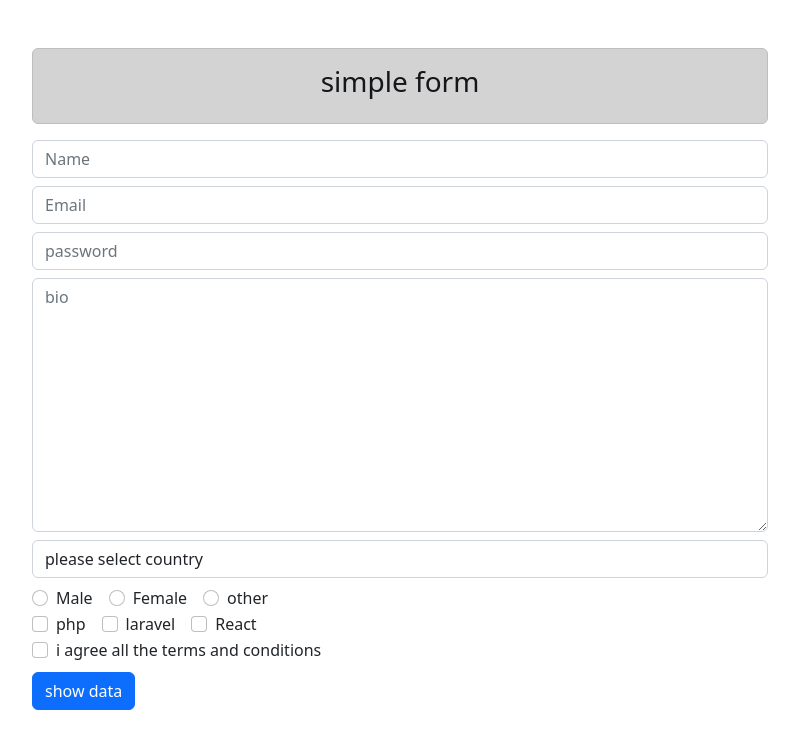
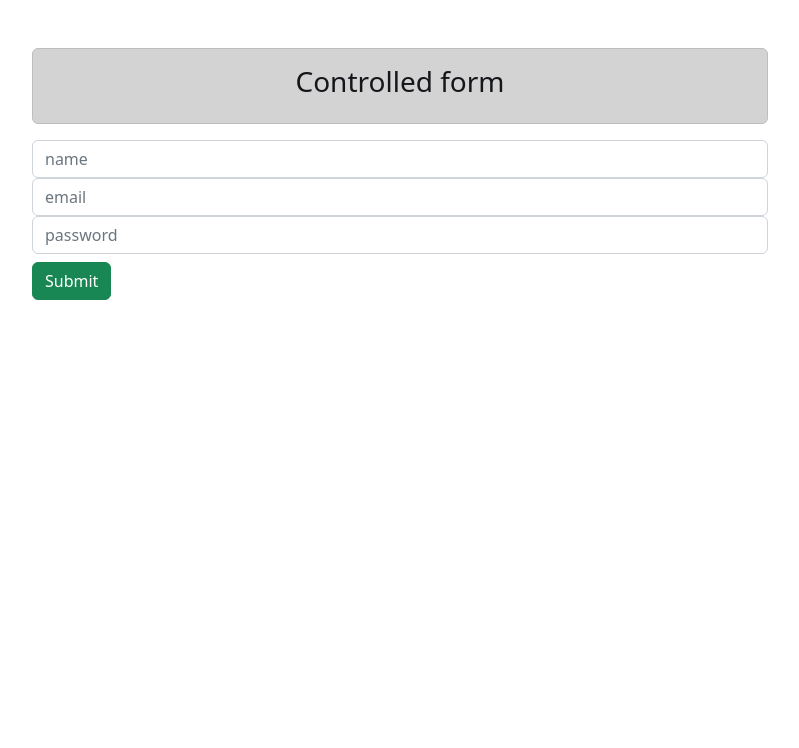
Before and after one commit to MasudurRahman34/core_react, a React (Create React App) app: page / in a window 1280 px wide. Shown: the top 748 px of the page, without its empty margins (240-1039 px from the left). Built offline with nearby package versions, Linux system fonts and the light colour scheme.

Commit message:
controlled uncontroller form added

```diff
--- a/src/component/app.jsx
+++ b/src/component/app.jsx
@@ -1,118 +1,16 @@
 import React, { Component } from "react";
+import ControlledFormForm from "./form/controlled";
+// import UncontrolledForm from "./form/uncontrolled";
 // import Profile from './profile';
 // import Navbar from './profile/navbar';
 class App extends Component {
 
-    state = {
-        name: "",
-        email: "",
-        password: "",
-        bio: "",
-        country: "",
-        skills: [],
-        gender: "",
-        agree: false
-    }
+    render() {
 
-    handleOnChangeEvent = (event) => {
-        this.setState({
-            [event.target.name]: event.target.value
-        });
-    }
-    handleOnClickEvent = (event) => {
-        console.log(this.state)
-    }
-
-    handleCheckbox=(event)=>{
-        this.setState({
-            agree : event.target.checked
-        })
-    }
-    handleSkillsChange=(event)=>{
-        if(event.target.checked){
-            this.setState({
-                skills:[...this.state.skills,event.target.value]
-            });
-        }else{
-            const skills= this.state.skills.filter(skill=>skill !== event.target.value)
-            this.setState({skills});
-        }
-    }
-
-
-    render() {
-        const { name, email, password, bio, country , skills, agree } = this.state
         return (
             <div id="App">
-                <div className="container">
-                    <div className="row">
-                        <div className="col-md-8 offset-md-2  mt-5">
-                            <div className="alert alert-dark" role="alert">
-                                <h3 className="text-center">simple form</h3>
-                            </div>
-                            {/* <form action=""> */}
-                            <div className="form-group">
-
-                                <input type="text" value={name} onChange={this.handleOnChangeEvent} className="form-control my-2" placeholder="Name" id="name" name="name" />
-
-                                <input type="email" value={email} onChange={this.handleOnChangeEvent} className="form-control my-2" placeholder="Email" id="email" name="email" />
-
-                                <input type="password" value={password} onChange={this.handleOnChangeEvent} className="form-control my-2" placeholder="password" id="password" name="password" />
-
-
-                                <textarea value={bio} cols="30" rows="10" className="form-control my-2" onChange={this.handleOnChangeEvent} placeholder="bio" id="bio" name="bio">Bio</textarea>
-
-                                <select className="form-control my-2" value={country} onChange={this.handleOnChangeEvent} name="country" id="country">
-                                    <option>please select country</option>
-                                    <option value="bangladesh">bangladesh</option>
-                                    <option value="india">india</option>
-                                    <option value="keniye">keniye</option>
-                                    <option value="uk">uk</option>
-                                    <option value="usa">usa</option>
-                                    <option value="france">france</option>
-                                </select>
-
-
-                            </div>
-                            <div className="form-check form-check-inline">
-                                <input className="form-check-input" type="radio" name="gender" id="male" value="male" onChange={this.handleOnChangeEvent}/>
-                                <label className="form-check-label" htmlFor="male" >Male</label>
-                            </div>
-                            <div className="form-check form-check-inline">
-                                <input className="form-check-input" type="radio" name="gender" id="female" value="female" onChange={this.handleOnChangeEvent} />
-                                <label className="form-check-label" htmlFor="female">Female</label>
-                            </div>
-                            <div className="form-check form-check-inline">
-                                <input className="form-check-input" type="radio" name="gender" id="other" value="other" onChange={this.handleOnChangeEvent} />
-                                <label className="form-check-label" htmlFor="other">other</label>
-                            </div>
-                            <br />
-                            <div className="form-check form-check-inline">
-                                <input className="form-check-input" type="checkbox" id="inlineCheckbox1"name="skills" value="php" onChange={this.handleSkillsChange} checked={skills.includes('php')} />
-                                <label className="form-check-label" htmlFor="inlineCheckbox1">php</label>
-                            </div>
-                            <div className="form-check form-check-inline">
-                                <input className="form-check-input" type="checkbox" id="inlineCheckbox2"name="skills" value="laravel" onChange={this.handleSkillsChange} checked={skills.includes('laravel')}/>
-                                <label className="form-check-label" htmlFor="inlineCheckbox2">laravel</label>
-                            </div>
-                            <div className="form-check form-check-inline">
-                                <input className="form-check-input" type="checkbox" id="inlineCheckbox3" name="skills" value="react" onChange={this.handleSkillsChange} checked={skills.includes('react')} />
-                                <label className="form-check-label" htmlFor="inlineCheckbox3">React</label>
-                            </div>
-
-                            <div className="form-check">
-                                <input type="checkbox" className="form-check-input" id="agree" name="agree" checked={agree} onChange={this.handleCheckbox}/>
-                                <label className="form-check-label" htmlFor="agree">i agree all the terms and conditions</label>
-                            </div>
-
-                            <div className="">
-                                <button className="btn btn-primary my-2" onClick={this.handleOnClickEvent} >show data</button>
-                            </div>
-                            {/* </form> */}
-
-                        </div>
-                    </div>
-                </div>
+                {/* <UncontrolledForm/> */}
+                <ControlledFormForm/>
 
             </div>
         );
--- /dev/null
+++ b/src/component/form/controlled.jsx
@@ -0,0 +1,72 @@
+import React from "react";
+class ControlledFormForm extends React.Component{
+
+   state={
+    name:'',
+    email:'',
+    password:''
+   };
+
+
+    handleChange = event =>{
+        this.setState({
+            [event.target.name]:event.target.value
+        });
+    };
+
+    handleSubmit = event =>{
+        event.preventDefault();
+        console.log(this.state);
+        event.target.reset();
+        this.setState({
+            name:'',
+            email:'',
+            password:''
+        });
+    }
+    render(){
+        const {name,email,password }=this.state;
+        return(
+            <div className="container">
+            <div className="row">
+                <div className="col-md-8 offset-md-2  mt-5">
+                    <div className="alert alert-dark" role="alert">
+                        <h3 className="text-center">Controlled form</h3>
+                    </div>
+                    <form onSubmit={this.handleSubmit}>
+                        <input
+                            className="form-control"
+                            type="text"
+                            name="name"
+                            placeholder="name"
+                            value={name}
+                            onChange={this.handleChange}
+                        />
+                        <input
+                            className="form-control"
+                            type="email"
+                            name="email"
+                            placeholder="email"
+                            value={email}
+                            onChange={this.handleChange}
+                        />
+                        <input
+                            className="form-control"
+                            type="password"
+                            name="password"
+                            placeholder="password"
+                            value={password}
+                            onChange={this.handleChange}
+                        />
+                        <button className="btn btn-success my-2" type="submit">Submit</button>
+
+                    </form>
+
+                </div>
+            </div>
+        </div>
+        );
+    }
+
+}
+export default ControlledFormForm;
--- /dev/null
+++ b/src/component/form/uncontrolled.jsx
@@ -0,0 +1,50 @@
+import React from "react";
+class UncontrolledForm extends React.Component {
+ handleSubmit = event =>{
+    event.preventDefault();
+    const data={};
+    data.name=event.target.name.value;
+    data.email=event.target.email.value;
+    data.password=event.target.password.value;
+    console.log(data);
+    event.target.reset();
+}
+
+    render() {
+        return (
+            <div className="container">
+            <div className="row">
+                <div className="col-md-8 offset-md-2  mt-5">
+                    <div className="alert alert-dark" role="alert">
+                        <h3 className="text-center">Uncontrolled form</h3>
+                    </div>
+                    <form onSubmit={this.handleSubmit}>
+                        <input
+                            className="form-control"
+                            type="text"
+                            name="name"
+                            placeholder="name"
+                        />
+                        <input
+                            className="form-control"
+                            type="email"
+                            name="email"
+                            placeholder="email"
+                        />
+                        <input
+                            className="form-control"
+                            type="password"
+                            name="password"
+                            placeholder="password"
+                        />
+                        <button className="btn btn-success my-2" type="submit">Submit</button>
+
+                    </form>
+
+                </div>
+            </div>
+        </div>
+        );
+    }
+}
+export default UncontrolledForm;
```
